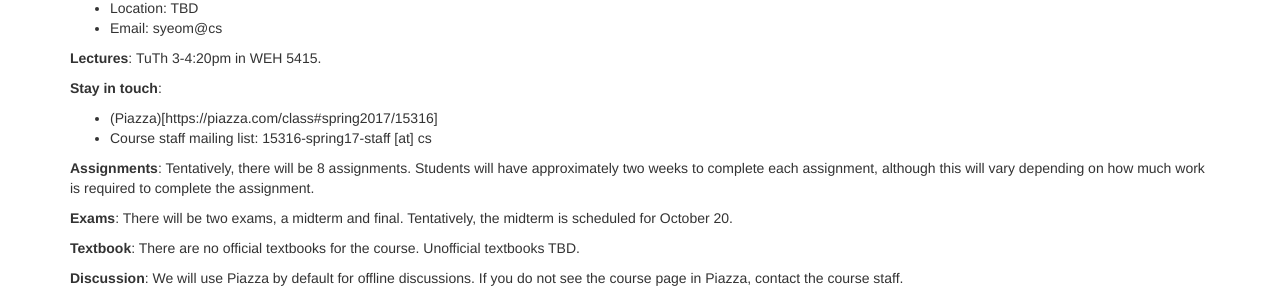
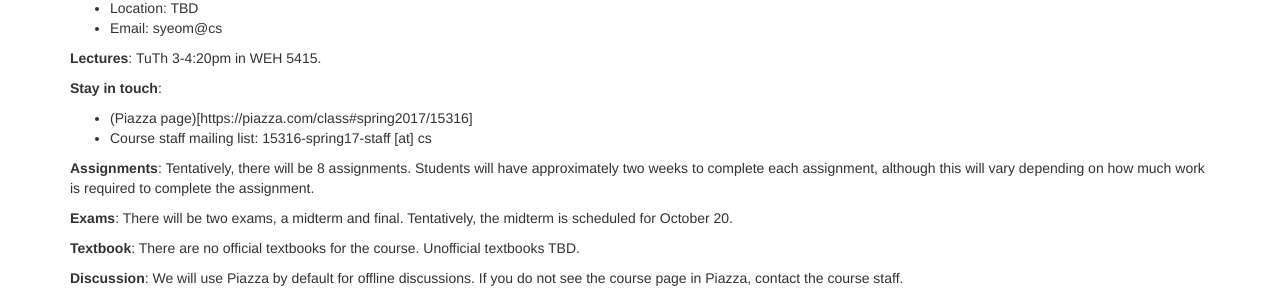
Before and after one commit to cmu-15-316/cmu-15-316.github.io, a Jekyll site: the page built from index.markdown, in a window 1280 px wide and 900 px high, scrolled down 706 px. Shown: the part 150-450 px from the top of the window. Built offline with Jekyll 4.4.1, drawn with Linux system fonts in a browser that asks for light colours; nearby versions of some CDN libraries; our own code applies the rules of GitHub Pages for plain Markdown files.

Commit message:
trying something

```diff
--- a/index.markdown
+++ b/index.markdown
@@ -51,7 +51,7 @@ Students will learn the principles behind designing secure systems by constructi
 
 **Stay in touch**:
 
-*   (Piazza)[https://piazza.com/class#spring2017/15316]
+*   (Piazza page)[https://piazza.com/class#spring2017/15316]
 *   Course staff mailing list: 15316-spring17-staff [at] cs
 
 **Assignments**: Tentatively, there will be 8 assignments. Students will have approximately two weeks to complete each assignment, although this will vary depending on how much work is required to complete the assignment.
```
